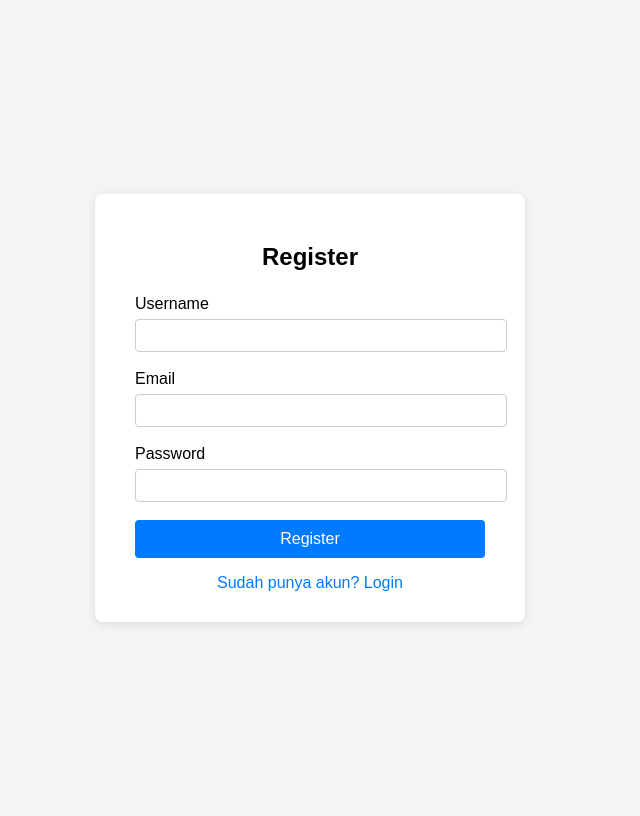
After one commit to shevaosyana/UAS_-PemogramaInternet, a PHP site: page /register.php in a window 1280 px wide. The commit adds this page. Shown: the whole page, without its empty margins (330-970 px from the left). Run offline with PHP 8.4, Linux system fonts and the light colour scheme.

Commit message:
Add login and registration features
Menambahkan file register.php untuk memproses data registrasi ke server.

Melakukan perubahan pada login.php untuk menyesuaikan proses autentikasi pengguna.

Commit ini mencakup fungsionalitas dasar sistem login dan pendaftaran pengguna.

```diff
--- /dev/null
+++ b/register.php
@@ -0,0 +1,125 @@
+<?php
+require_once 'config.php';
+
+$message = '';
+
+if ($_SERVER['REQUEST_METHOD'] === 'POST') {
+    $username = trim($_POST['username']);
+    $email = trim($_POST['email']);
+    $password = $_POST['password'];
+
+    // Validasi sederhana
+    if ($username === '' || $email === '' || $password === '') {
+        $message = 'Semua field harus diisi!';
+    } else {
+        // Cek apakah username/email sudah ada
+        $stmt = $pdo->prepare('SELECT * FROM users WHERE username = ? OR email = ?');
+        $stmt->execute([$username, $email]);
+        if ($stmt->fetch()) {
+            $message = 'Username atau email sudah terdaftar!';
+        } else {
+            // Hash password
+            $hashedPassword = password_hash($password, PASSWORD_DEFAULT);
+            // Simpan user baru
+            $stmt = $pdo->prepare('INSERT INTO users (username, email, password) VALUES (?, ?, ?)');
+            if ($stmt->execute([$username, $email, $hashedPassword])) {
+                header('Location: login.php?register=success');
+                exit();
+            } else {
+                $message = 'Registrasi gagal, coba lagi.';
+            }
+        }
+    }
+}
+?>
+<!DOCTYPE html>
+<html lang="en">
+<head>
+    <meta charset="UTF-8">
+    <meta http-equiv="X-UA-Compatible" content="IE=edge">
+    <meta name="viewport" content="width=device-width, initial-scale=1.0">
+    <title>Register</title>
+    <style>
+        body {
+            font-family: Arial, sans-serif;
+            background: #f4f4f4;
+            display: flex;
+            justify-content: center;
+            align-items: center;
+            height: 100vh;
+        }
+        .register-container {
+            background: #fff;
+            padding: 30px 40px;
+            border-radius: 8px;
+            box-shadow: 0 2px 8px rgba(0,0,0,0.1);
+            width: 350px;
+        }
+        .register-container h2 {
+            text-align: center;
+            margin-bottom: 24px;
+        }
+        .form-group {
+            margin-bottom: 18px;
+        }
+        .form-group label {
+            display: block;
+            margin-bottom: 6px;
+        }
+        .form-group input {
+            width: 100%;
+            padding: 8px 10px;
+            border: 1px solid #ccc;
+            border-radius: 4px;
+        }
+        .register-btn {
+            width: 100%;
+            padding: 10px;
+            background: #007bff;
+            color: #fff;
+            border: none;
+            border-radius: 4px;
+            font-size: 16px;
+            cursor: pointer;
+        }
+        .register-btn:hover {
+            background: #0056b3;
+        }
+        .login-link {
+            display: block;
+            text-align: center;
+            margin-top: 16px;
+            color: #007bff;
+            text-decoration: none;
+        }
+        .login-link:hover {
+            text-decoration: underline;
+        }
+        .error-message { color: #ff4848; text-align: center; margin-bottom: 1rem; }
+    </style>
+</head>
+<body>
+    <div class="register-container">
+        <h2>Register</h2>
+        <?php if ($message): ?>
+            <div class="error-message"><?php echo $message; ?></div>
+        <?php endif; ?>
+        <form action="register.php" method="POST">
+            <div class="form-group">
+                <label for="username">Username</label>
+                <input type="text" id="username" name="username" required>
+            </div>
+            <div class="form-group">
+                <label for="email">Email</label>
+                <input type="email" id="email" name="email" required>
+            </div>
+            <div class="form-group">
+                <label for="password">Password</label>
+                <input type="password" id="password" name="password" required>
+            </div>
+            <button type="submit" class="register-btn">Register</button>
+        </form>
+        <a href="login.php" class="login-link">Sudah punya akun? Login</a>
+    </div>
+</body>
+</html>
```
Also changed, not shown: login.php (+9 -24 lines), register.html (added, +87 -0 lines).
